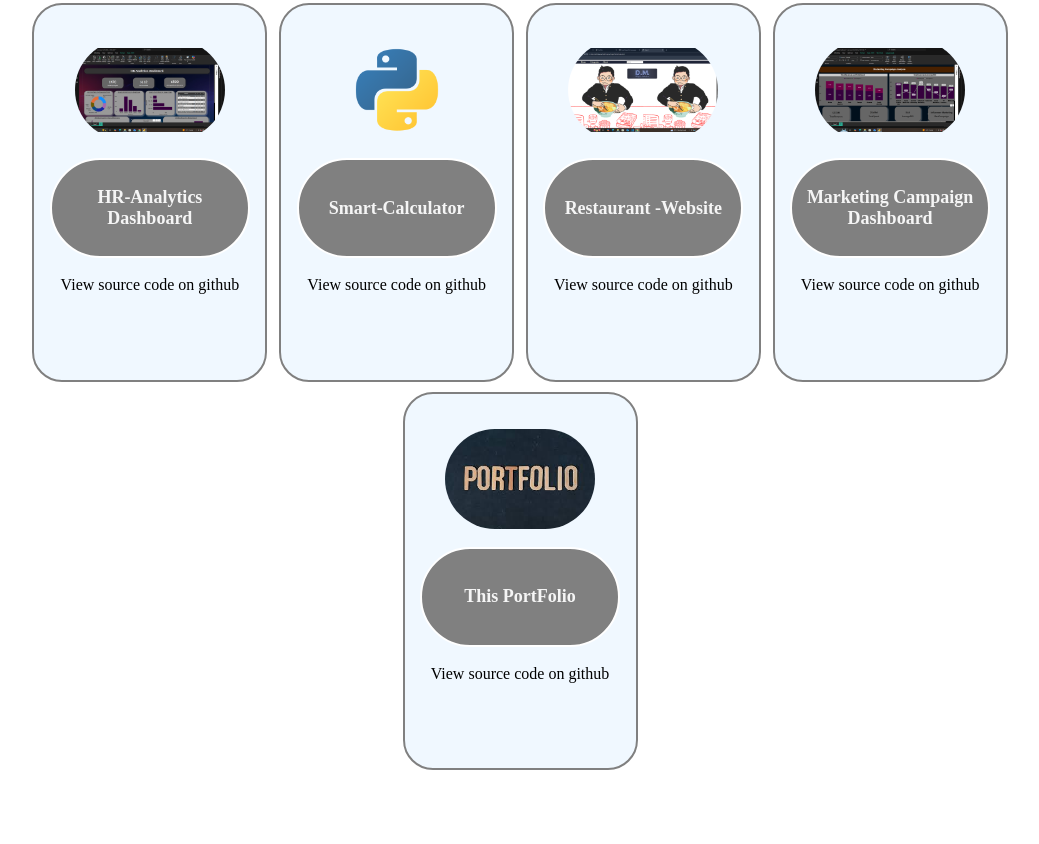
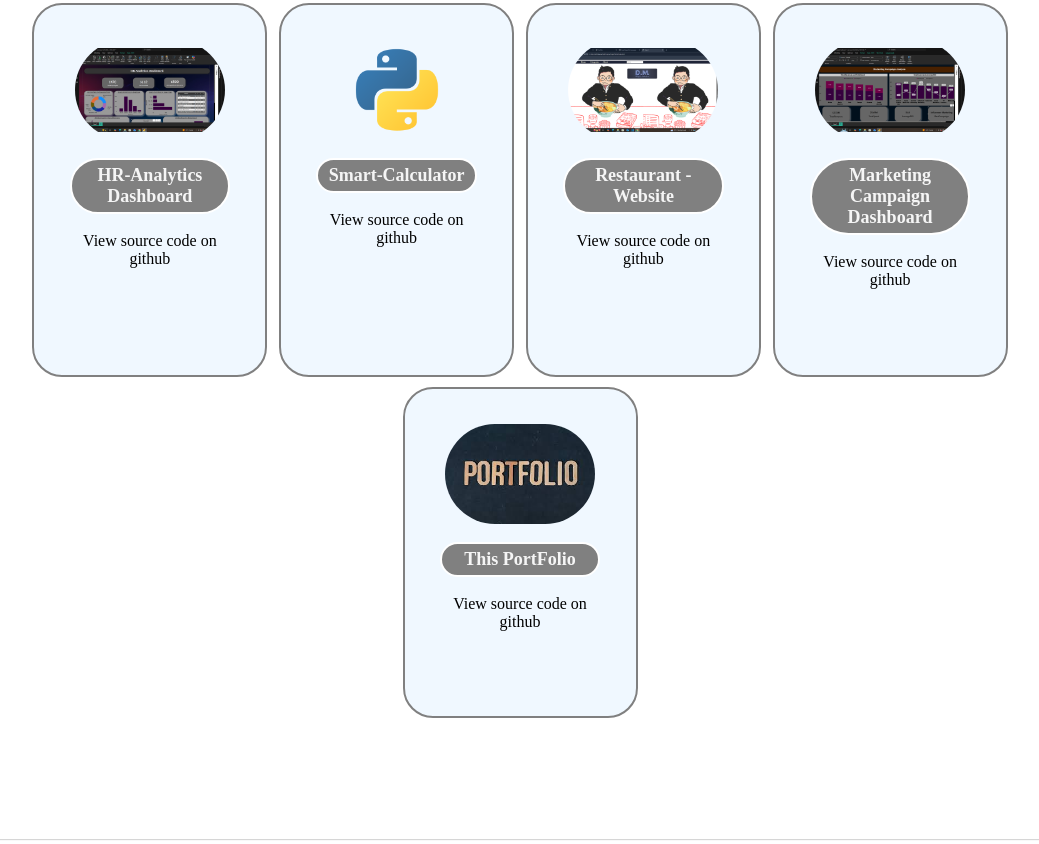
Before and after one commit to Dhruv-Sikarwar/Portfolio, a plain HTML site: page index.html in a window 1280 px wide. Shown: the part 1882-2726 px from the top of the page, without its empty margins (135-1174 px from the left). Drawn offline with nearby package versions, Linux system fonts and the light colour scheme; a web font is replaced by a local one.

Commit message:
Update index.css

```diff
--- a/index.css
+++ b/index.css
@@ -281,17 +281,11 @@
     font-weight: bolder;
     font-size: large;
     color: whitesmoke;
-    width: 200px;
-    height: 100px;
-    align-items: center;
-    box-sizing: border-box;
-    transition: all 0.3s ease;
 }
 .images-port1:hover
 {
     color: black;
     font-size: larger;
-    width:fixed;
 }
 .images-port2
 {
```
